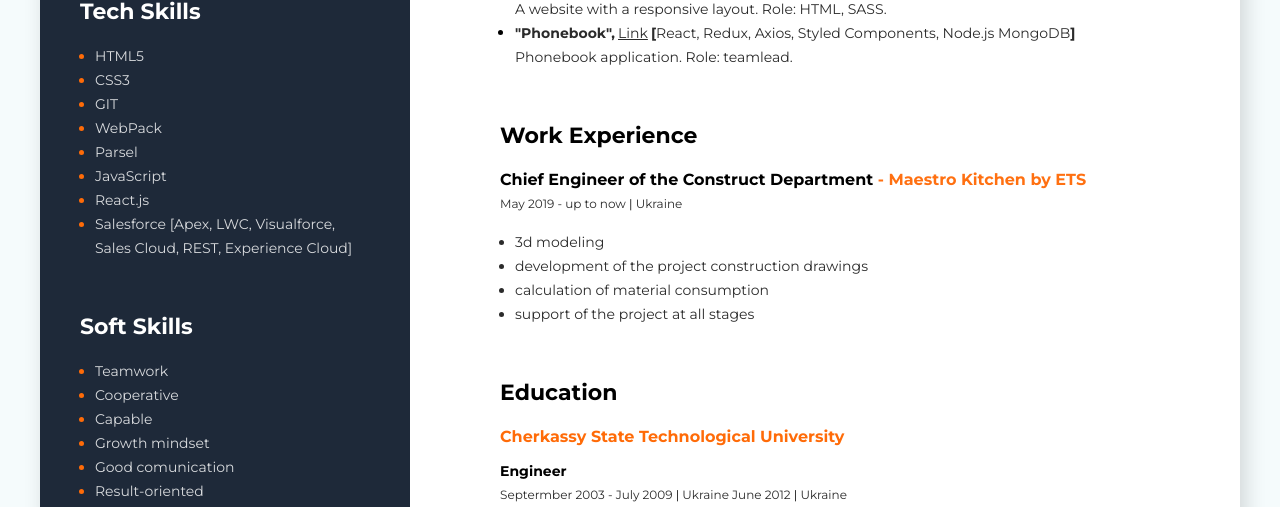
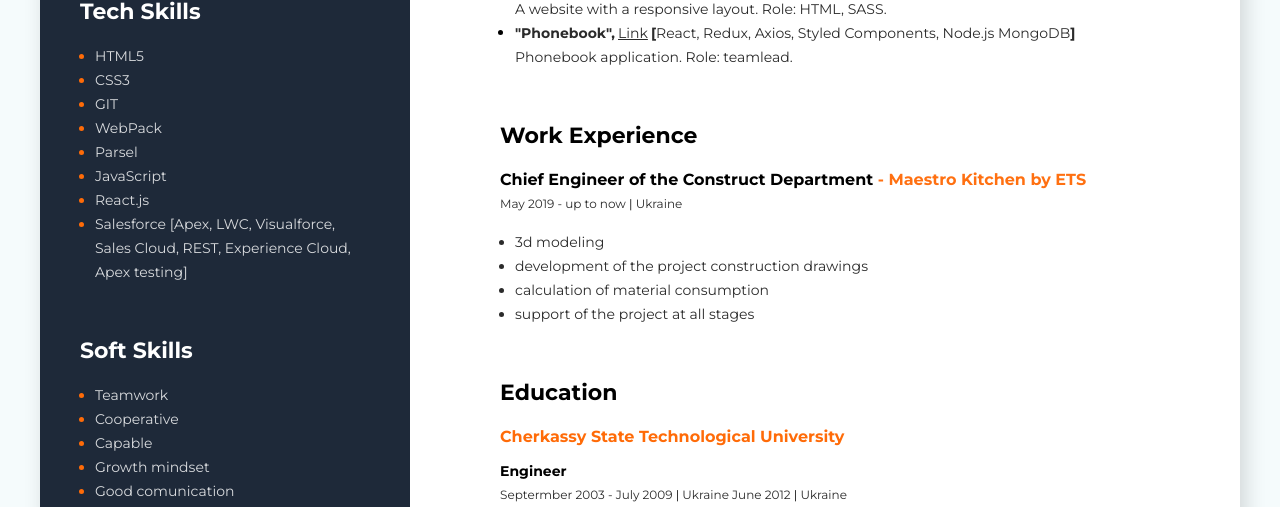
Before and after one commit to TarasLE/taras_lyuznyak_cv, a website: page index.html in a window 1280 px wide. Shown: the part 581-1088 px from the top of the page. Drawn offline with Linux system fonts and the light colour scheme.

Commit message:
int save

```diff
--- a/index.html
+++ b/index.html
@@ -96,7 +96,7 @@
             <li class="skills-item">
               <span class="skills-text"
                 >Salesforce [Apex, LWC, Visualforce, Sales Cloud, REST,
-                Experience Cloud]</span
+                Experience Cloud, Apex testing]</span
               >
             </li>
           </ul>
```
